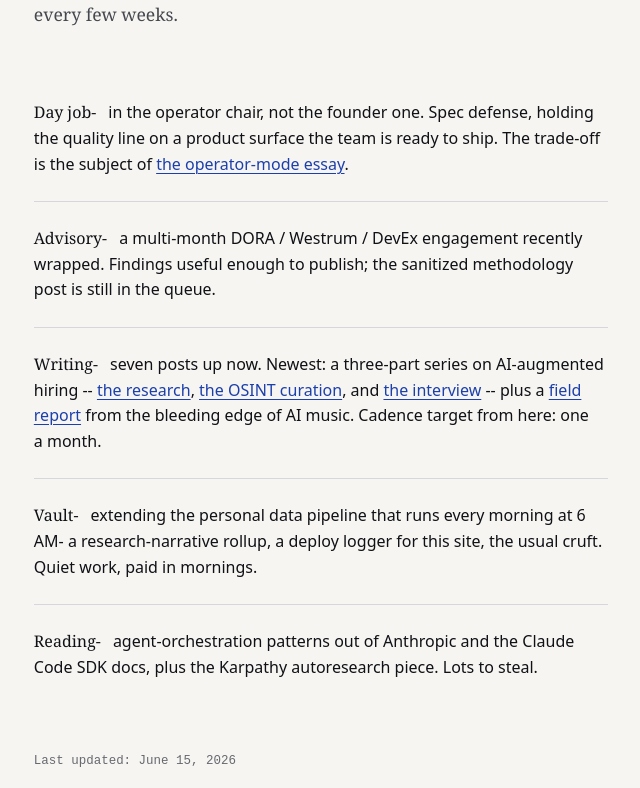
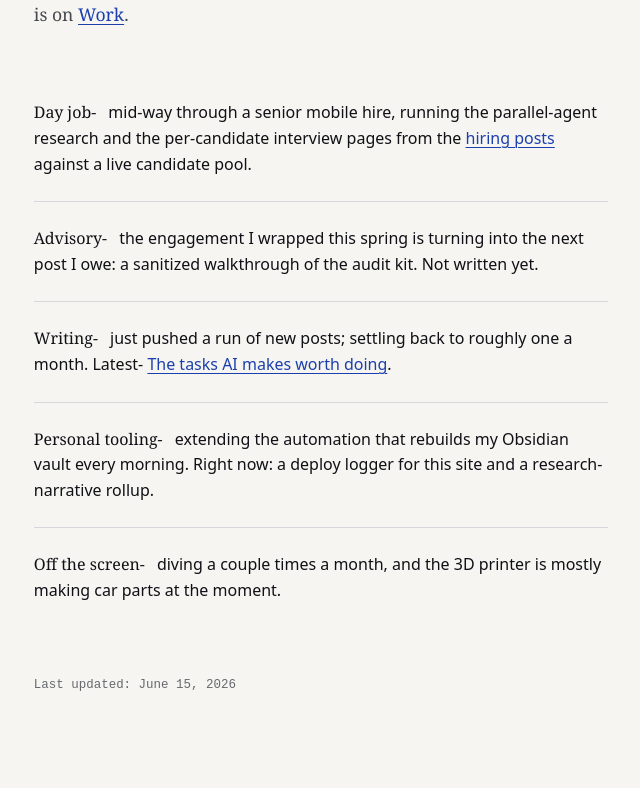
Before and after one commit to adamlaz/alzr.us, an Astro site: page /now in a window 1280 px wide. Shown: the part 259-1047 px from the top of the page, without its empty margins (319-959 px from the left). Built offline with nearby package versions, Linux system fonts and the light colour scheme; Astro itself is replaced by a stand-in of ours; some packages are replaced by stand-ins of ours; a web font is replaced by a local one.

Commit message:
✏️ refactor(now): split from /work into a dated snapshot, derive latest post from the collection, add human texture

```diff
--- a/src/pages/now.astro
+++ b/src/pages/now.astro
@@ -1,4 +1,5 @@
 ---
+import { getCollection } from 'astro:content';
 import BaseLayout from '../layouts/BaseLayout.astro';
 
 const updated = new Date('2026-06-15');
@@ -7,41 +8,49 @@ const formatted = updated.toLocaleDateString('en-US', {
   month: 'long',
   day: 'numeric',
 });
+
+const posts = (await getCollection('writing', ({ data }) => !data.draft)).sort(
+  (a, b) => b.data.date.getTime() - a.data.date.getTime(),
+);
+const latest = posts[0];
 ---
 
 <BaseLayout title="Now -- alzr.us" description="What Adam Lazarus is working on this month.">
   <h1 class="route-title" transition:name="route-now">Now</h1>
   <p class="kicker">
-    A <a href="https://nownownow.com/about" rel="external">/now page</a>. What I'm actually
-    working on this month. Refreshed every few weeks.
+    A <a href="https://nownownow.com/about" rel="external">/now page</a>: what's actually
+    on my desk this month. The longer arc is on <a href="/projects">Work</a>.
   </p>
 
   <ul class="now-list">
     <li>
-      <strong>Day job-</strong> in the operator chair, not the founder one. Spec defense,
-      holding the quality line on a product surface the team is ready to ship. The
-      trade-off is the subject of <a href="/writing/founder-to-operator">the operator-mode essay</a>.
+      <strong>Day job-</strong> mid-way through a senior mobile hire, running the
+      parallel-agent research and the per-candidate interview pages from the
+      <a href="/writing/the-interview-after-the-research">hiring posts</a> against a live
+      candidate pool.
     </li>
     <li>
-      <strong>Advisory-</strong> a multi-month DORA / Westrum / DevEx engagement recently wrapped.
-      Findings useful enough to publish; the sanitized methodology post is still in the queue.
+      <strong>Advisory-</strong> the engagement I wrapped this spring is turning into the
+      next post I owe: a sanitized walkthrough of the audit kit. Not written yet.
     </li>
     <li>
-      <strong>Writing-</strong> seven posts up now. Newest: a three-part series on AI-augmented
-      hiring -- <a href="/writing/parallel-agents-for-hiring-research">the research</a>,
-      <a href="/writing/discovery-is-cheap-curation-is-the-cost">the OSINT curation</a>, and
-      <a href="/writing/the-interview-after-the-research">the interview</a> -- plus a
-      <a href="/writing/ai-music-bleeding-edge-june-2026">field report</a> from the bleeding edge
-      of AI music. Cadence target from here: one a month.
+      <strong>Writing-</strong> just pushed a run of new posts; settling back to roughly one a month.{
+        latest && (
+          <Fragment>
+            {' '}
+            Latest- <a href={`/writing/${latest.id}`}>{latest.data.title}</a>.
+          </Fragment>
+        )
+      }
     </li>
     <li>
-      <strong>Vault-</strong> extending the personal data pipeline that runs every morning at 6 AM-
-      a research-narrative rollup, a deploy logger for this site, the usual cruft. Quiet work,
-      paid in mornings.
+      <strong>Personal tooling-</strong> extending the automation that rebuilds my Obsidian
+      vault every morning. Right now: a deploy logger for this site and a
+      research-narrative rollup.
     </li>
     <li>
-      <strong>Reading-</strong> agent-orchestration patterns out of Anthropic and the Claude
-      Code SDK docs, plus the Karpathy autoresearch piece. Lots to steal.
+      <strong>Off the screen-</strong> diving a couple times a month, and the 3D printer is
+      mostly making car parts at the moment.
     </li>
   </ul>
 
```
